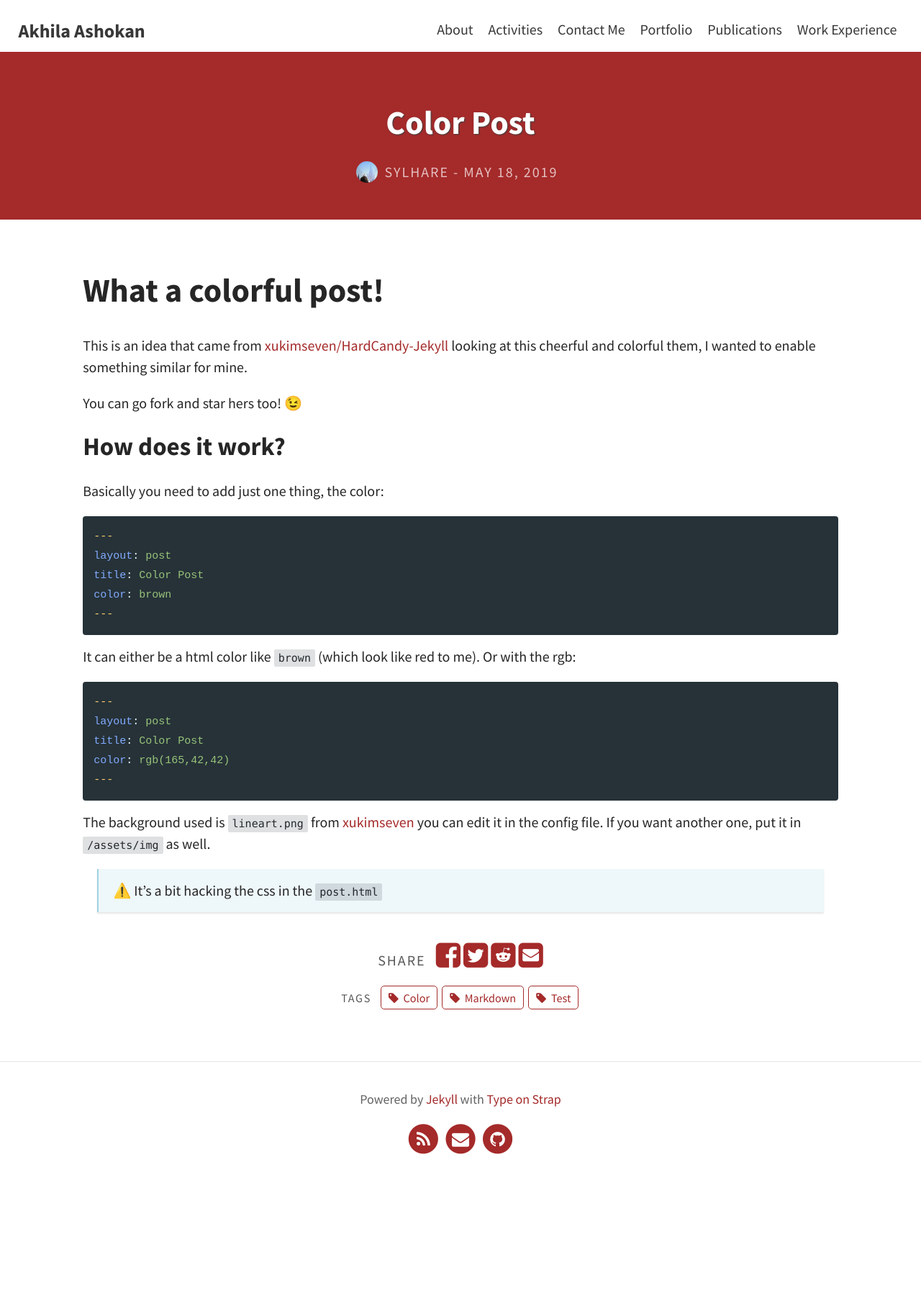
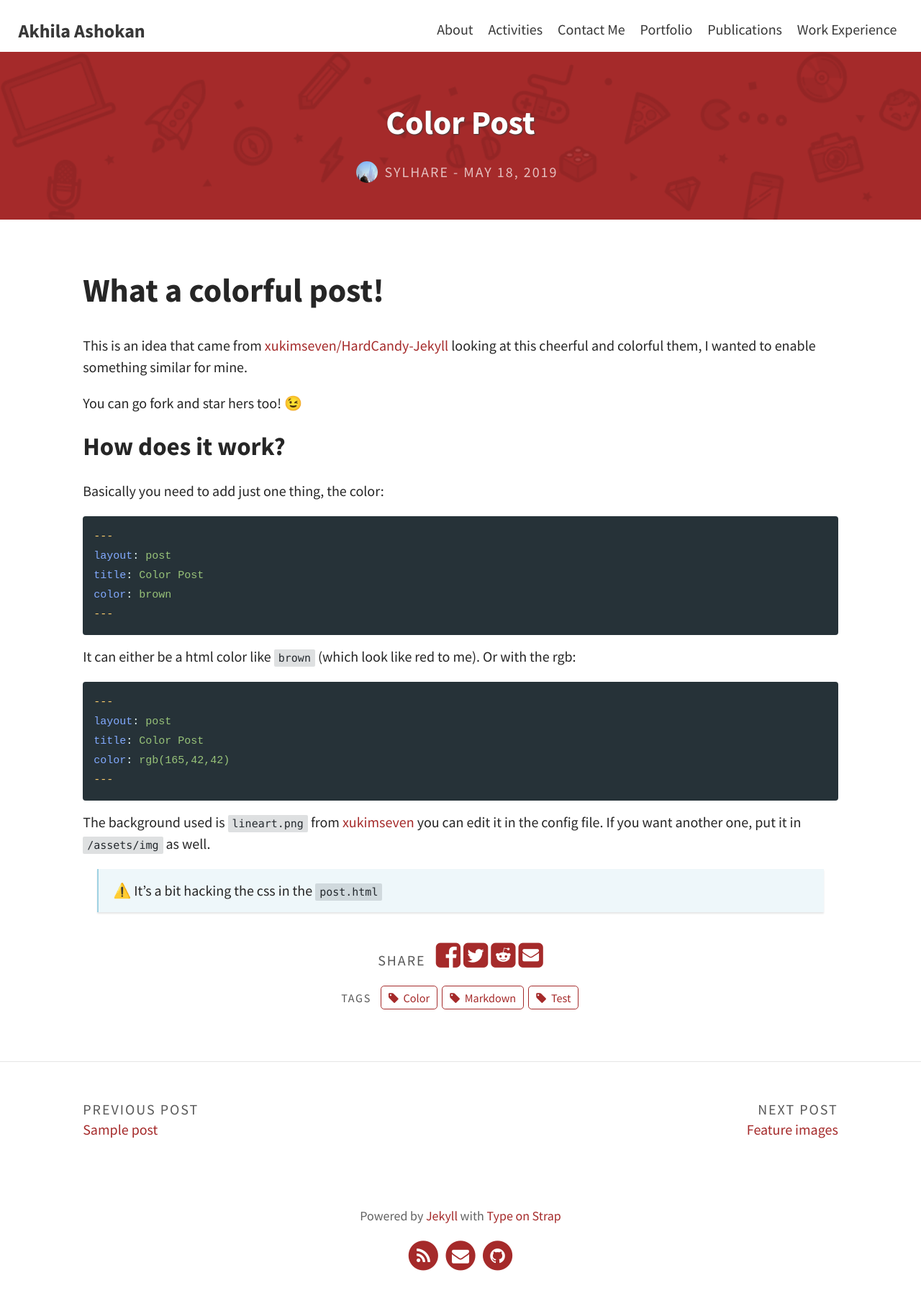
Before and after one commit to akhila-ashokan/akhila-ashokan.github.io, a Jekyll site: the page built from _posts/2019-05-18-color-post.md, in a window 1280 px wide. Shown: the whole page at 72% size. Built offline with Jekyll 4.4.1, drawn with Linux system fonts in a browser that asks for light colours; a file with an impossible date is left out; before the commit the page ends 1644 px from its top, so only the background shows below that; part of the change alters nothing that is shown.

```diff
--- a/_config.yml
+++ b/_config.yml
@@ -5,12 +5,49 @@ url: "https://akhila-ashokan.github.io/"
 # THEME-SPECIFIC CONFIGURATION
 title: Akhila Ashokan                                   # site's title
 description: "My professional website"                  # used by search engines
-# avatar: assets/img/triangle.png                         # Empty for no avatar in navbar
-# favicon: assets/favicon.ico                             # Icon displayed in the tab
+# avatar: assets/img/triangle.png                       # Empty for no avatar in navbar
+# favicon: assets/favicon.ico                           # Icon displayed in the tab
 
 # Header and footer text
-header_text: Welcome to my professional webpage!  # Change Blog header text
+# header_text: Welcome to my professional webpage!        # Change Blog header text
 header_feature_image: assets/img/pexels/sunflower.jpeg
+
+# Blog
+excerpt: true                                           # Or "truncate" (first 250 characters), "false" to disable
+post_navigation: true
+color_image: /assets/img/lineart.png                    # A bit transparent for color posts.
+
+# Features
+katex: true                                             # Enable if using math markup
+google_analytics:                                       # Tracking ID, e.g. "UA-000000-01"
+disqus_shortname:                                       # Your discus shortname for comments
+layout_variables:                                       # Open the "_sass > base" folder, and open "_variables.scss"
+footer_icons:                                           # In _data/social.yml
+share_buttons:                                          # In _data/social.yml
+authors:                                                # In _data/authors.yml
+language:                                               # In _data/language.yml
+
+
+# PAGINATION
+paginate: 5
+paginate_path: "/blog/page:num"
+
+# PORTFOLIO
+collections:
+  portfolio:
+    output: true
+    permalink: /:collection/:name
+
+
+# BUILD SETTINGS
+markdown: kramdown
+highlighter: rouge
+sass:
+  sass_dir: _sass
+  style: :compressed
+plugins: [jekyll-paginate, jekyll-seo-tag, jekyll-feed]
+exclude: [".jekyll-cache", "Gemfile", "Gemfile.lock", "type-on-strap.gemspec", "*.gem", ".idea", "vendor/*",
+          "LICENSE", "README.md", "screenshot.png", "assets/package.json", "assets/node_modules", "assets/gulpfile.js"]
 
 # theme: jekyll-theme-cayman
 remote_theme: sylhare/Type-on-Strap
```
